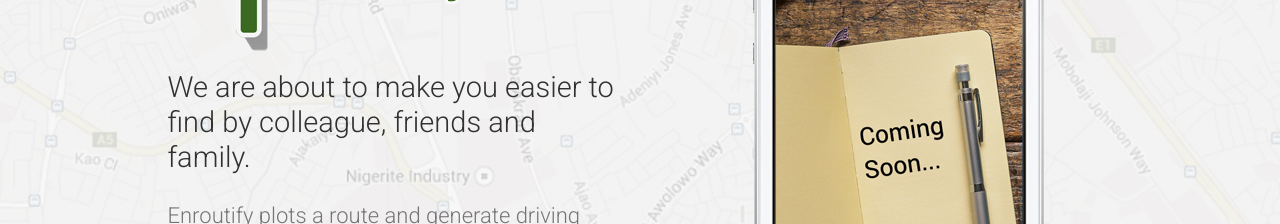
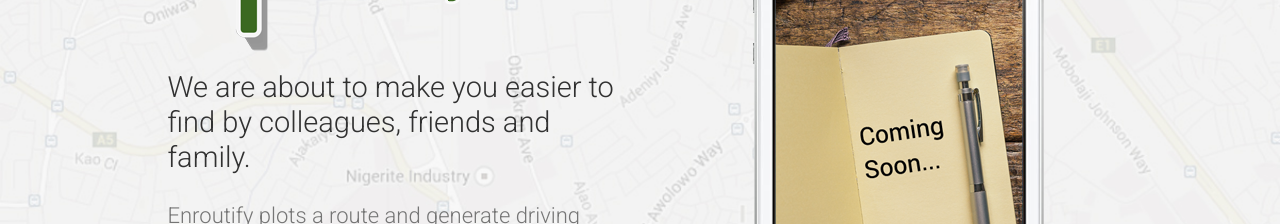
Before and after one commit to CityliteNigeria/EW, a plain HTML site: page index.html in a window 1280 px wide. Shown: the part 292-516 px from the top of the page. Drawn offline with nearby package versions, Linux system fonts and the light colour scheme.

Commit message:
Added 's' to colleague

```diff
--- a/index.html
+++ b/index.html
@@ -65,7 +65,7 @@ mixpanel.init("45ad763dfb88b1f6cdbabd0d40b0a516");</script>
         <div class="container">
             <div class="row">
                 <div class="col-sm-5 col-sm-offset-1">
-                    <h3>We are about to make you easier to find by colleague, friends and family.</h3>
+                    <h3>We are about to make you easier to find by colleagues, friends and family.</h3>
                     <p class="lead">Enroutify plots a route and generate driving directions to the locations you share. Whether it is a party, meeting or a night out with friends, you can share the location securely.</p> <br />
                     <div class="row">
                     <div class="subscribe-form col-sm-12">
```
